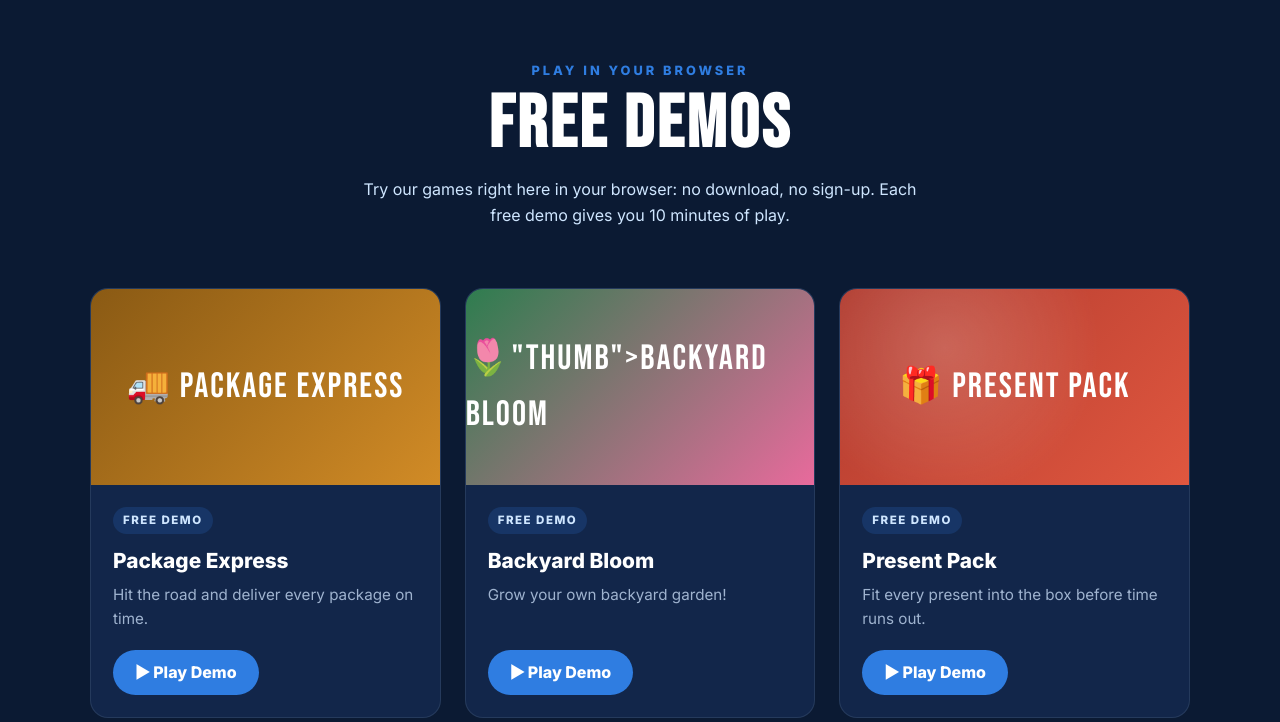
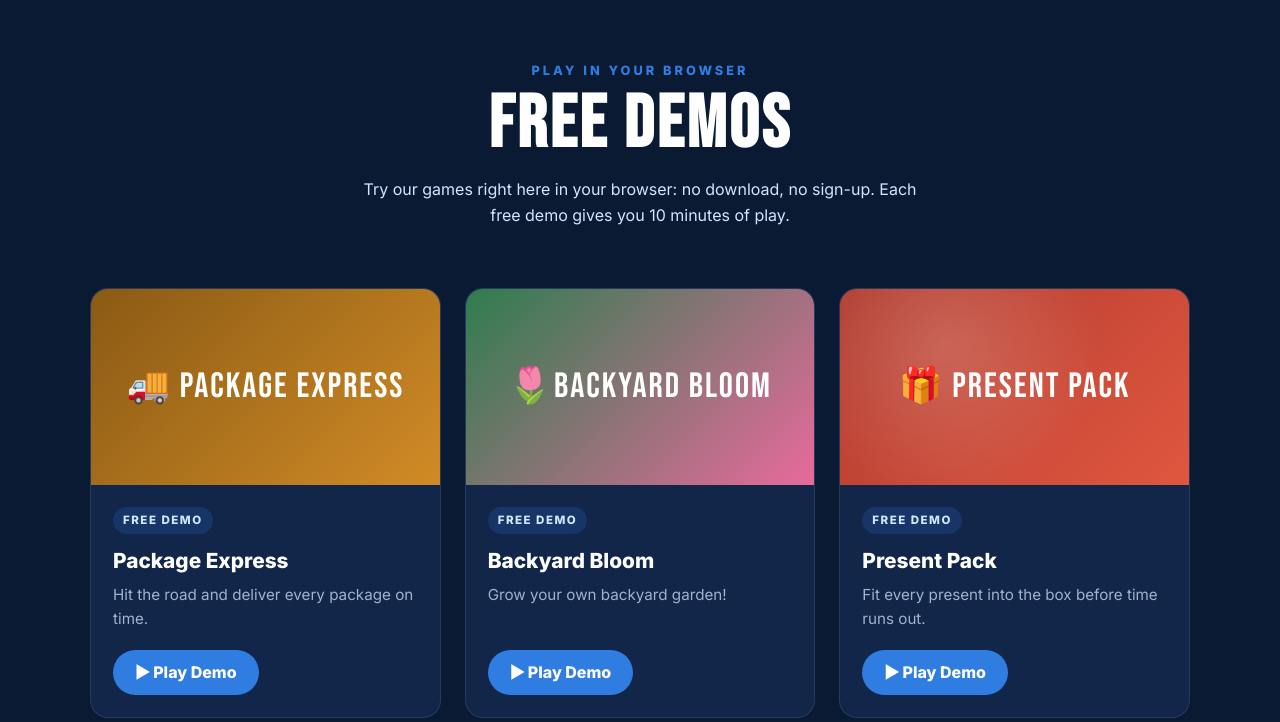
Before and after one commit to Seven10Games/Seven10Games.com, a plain HTML site: page play/index.html in a window 1280 px wide. Shown: the part 78-800 px from the top of the page. Drawn offline with Linux system fonts and the light colour scheme.

Commit message:
Update index.html

```diff
--- a/play/index.html
+++ b/play/index.html
@@ -74,7 +74,7 @@
   </a>
 
     <a class="card" href="/play/Backyard bloom/">
-    <div class="thumb" style="background:linear-gradient(135deg,#2e7d4f,#e86a9c)">🌷"thumb">BACKYARD BLOOM</div>
+    <div class="thumb" style="background:linear-gradient(135deg,#2e7d4f,#e86a9c)">🌷BACKYARD BLOOM</div>
     <div class="body">
       <div class="tag">Free Demo</div>
       <h3>Backyard Bloom</h3>
```
